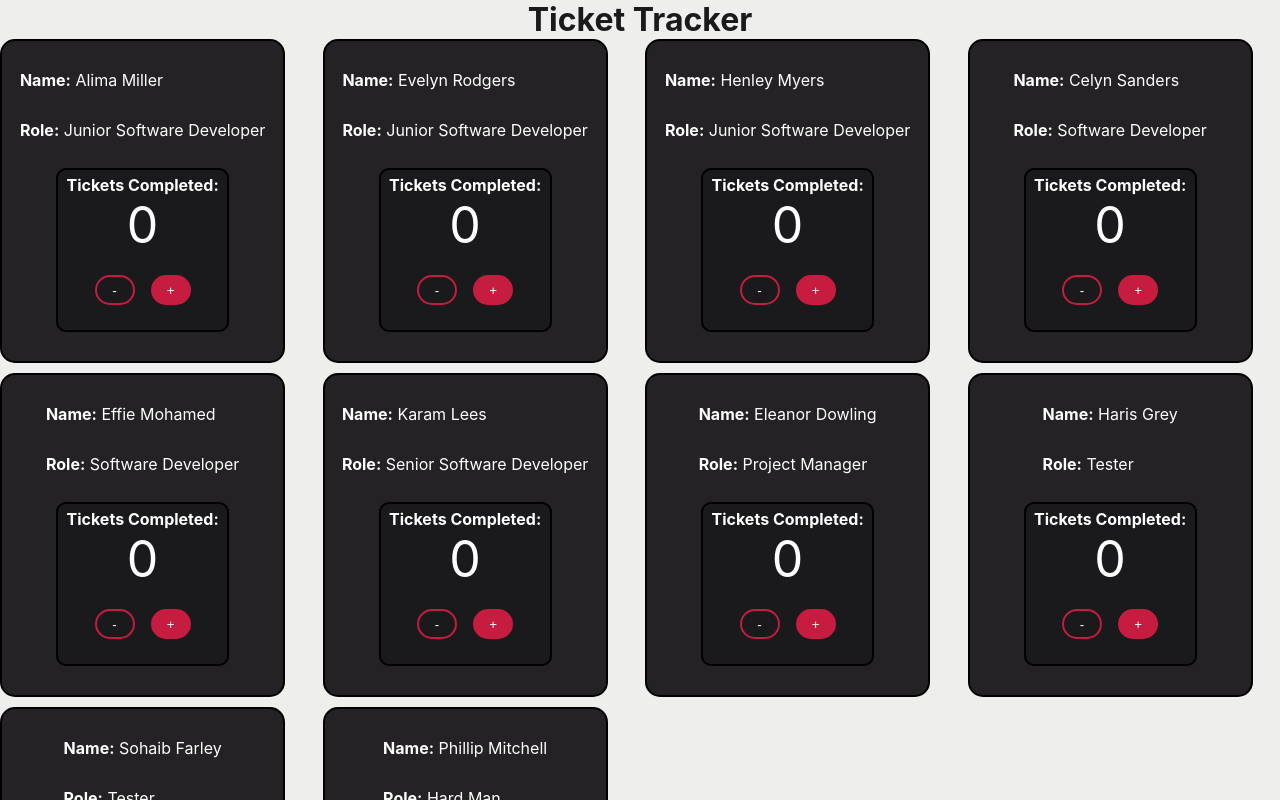
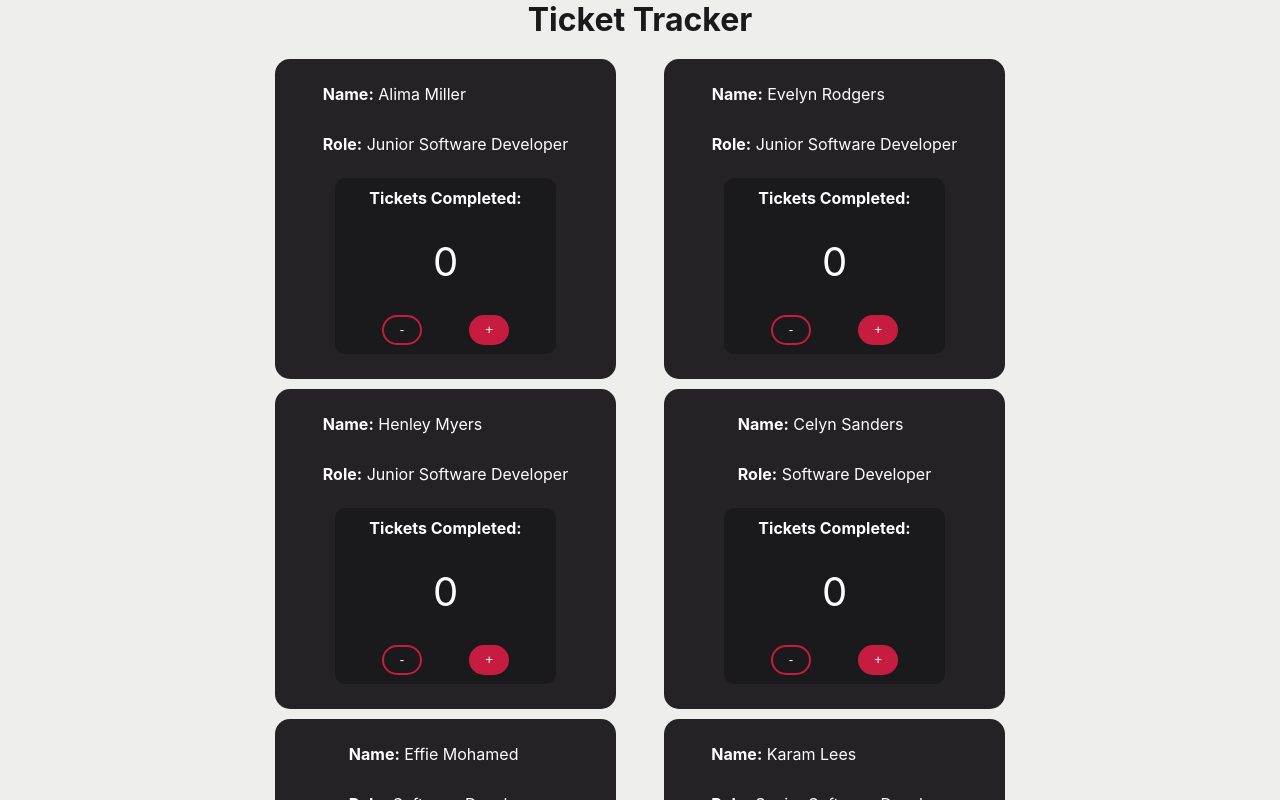
Before and after one commit to Andy-Reynolds/ticket-tracker, a React (Create React App) app: page / in a window 1280 px wide. Shown: the top 800 px of the page. Built offline with nearby package versions, Linux system fonts and the light colour scheme.

Commit message:
Prevented counter going below 0

```diff
--- a/src/App.scss
+++ b/src/App.scss
@@ -12,6 +12,7 @@
 
 .header {
   color: $color-secondary;
+  margin-bottom: 20px;
 }
 
 .all-tiles {
@@ -20,18 +21,26 @@
   gap: 10px;
   align-items: center;
 
+  @media screen and (min-width: 530px) {
+    width: 60%;
+    margin-inline: auto;
+  }
+
   @media screen and (min-width: 768px) {
+    width: 100%;
     display: grid;
     grid-template-columns: repeat(2, 1fr);
+    justify-items: center;
   }
 
   @media screen and (min-width: 1080px) {
-    display: grid;
-    grid-template-columns: repeat(4, 1fr);
+    grid-template-columns: repeat(2, 1fr);
+    width: 60%;
+    margin-inline: auto;
   }
 
   @media screen and (min-width: 1366px) {
-    display: grid;
+    width: 100%;
     grid-template-columns: repeat(5, 1fr);
   }
 }
--- a/src/components/EmployeeCards/EmployeeCards.scss
+++ b/src/components/EmployeeCards/EmployeeCards.scss
@@ -1,7 +1,6 @@
 @use "../../assets/sass/variables" as *;
 
 .employee-tile {
-  border: solid black 2px;
   width: 90%;
   height: 40vh;
   display: flex;
--- a/src/components/TicketCounter/TicketCounter.jsx
+++ b/src/components/TicketCounter/TicketCounter.jsx
@@ -5,12 +5,14 @@ const TicketCounter = () => {
   const [counter, setCounter] = useState(0);
 
   const handleDecrement = () => {
-    console.log("handling decrement");
-    setCounter(counter - 1);
+    if (counter > 0) {
+      setCounter(counter - 1);
+    } else {
+      setCounter(0)
+    }
   };
 
   const handleIncrement = () => {
-    console.log("handling increment");
     setCounter(counter + 1);
   };
 
--- a/src/components/TicketCounter/TicketCounter.scss
+++ b/src/components/TicketCounter/TicketCounter.scss
@@ -1,23 +1,25 @@
 @use "../../assets/sass/variables" as *;
 
 .ticket-counter {
-  border: solid black 2px;
-  width: 60%;
-  height: 50%;
+  width: 65%;
+  height: 55%;
   border-radius: 10px;
   background-color: $color-secondary;
   display: flex;
   flex-direction: column;
-  justify-content: center;
+  justify-content: space-evenly;
 
   &__number {
-    font-size: 50px;
+    height: 50%;
+    display: flex;
+    flex-direction: column;
+    justify-content: center;
+    font-size: 40px;
   }
 
   &__buttons {
     display: flex;
     justify-content: space-evenly;
-    margin: 20px;
 
     .buttons {
       min-width: 40px;
```
